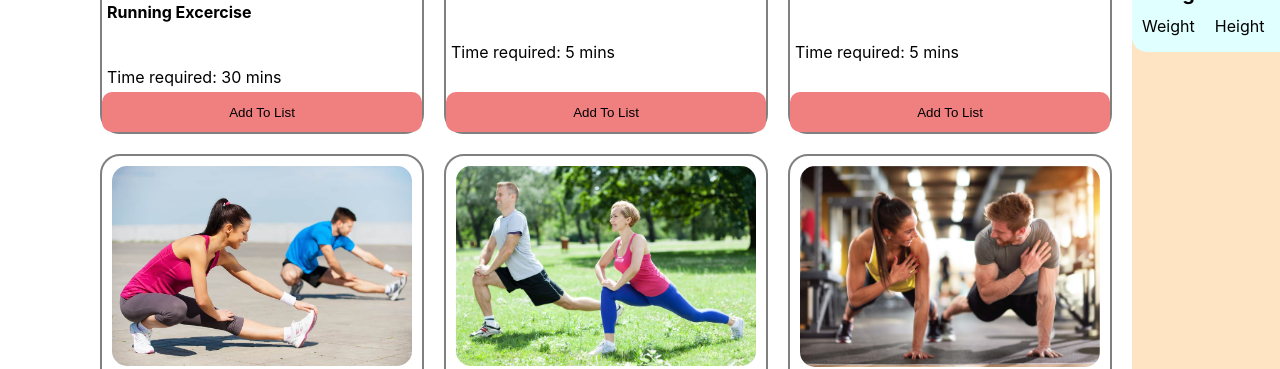
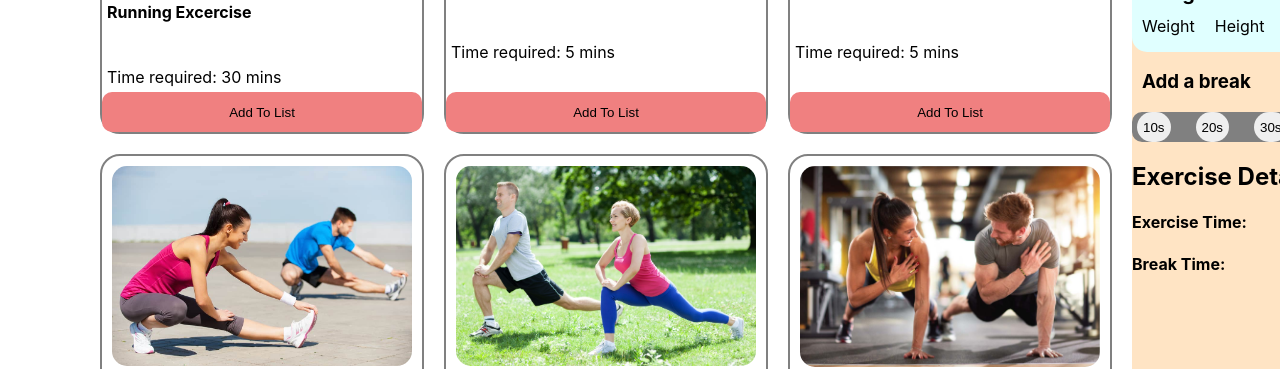
Before and after one commit to nhn1998/body-fitness-club, a React (Create React App) app: page / in a window 1280 px wide. Shown: the part 443-812 px from the top of the page. Built offline with nearby package versions, Linux system fonts and the light colour scheme.

Commit message:
cart section

```diff
--- a/src/Components/Body/Body.css
+++ b/src/Components/Body/Body.css
@@ -38,3 +38,22 @@
     margin-top: -10px;
     font: 600;
 }
+.break-item h3{
+    margin-left: 10px;
+}
+.second{
+    display: flex;
+    gap: 20px;
+    background-color: gray;
+    border-radius: 10px;
+}
+.second button{
+    border-radius: 100px;
+    border: none;
+    height: 30px;
+    margin-left: 5px;
+}
+.second button:hover{
+    background-color:darkolivegreen;
+    color: white;
+}
--- a/src/Components/Body/Body.js
+++ b/src/Components/Body/Body.js
@@ -39,6 +39,20 @@ const Body = () => {
                         <p>Age</p>
                     </div>
                 </div>
+                <div className='break-item'>
+                    <h3>Add a break</h3>
+                    <div className='second'>
+                        <button>10s</button>
+                        <button>20s</button>
+                        <button>30s</button>
+                        <button>40s</button>
+                    </div>
+                </div>
+                <div>
+                    <h2>Exercise Details</h2>
+                    <h4>Exercise Time: </h4>
+                    <h4>Break Time: </h4>
+                </div>
             </div>
             <Blog></Blog>
         </div>
```
